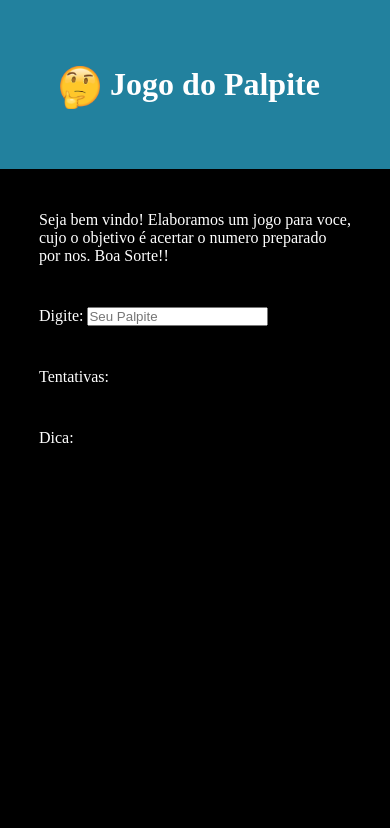
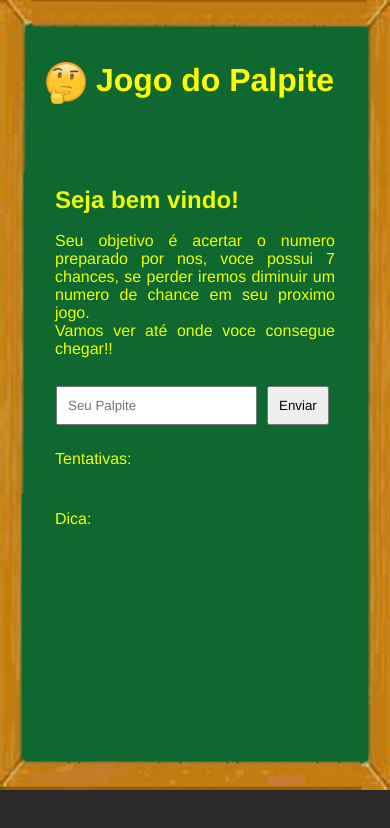
Before and after one commit to Paulo-Fraga/-Qual-o-seu-Palpite-, a plain HTML site: page index.html in a window 390 px wide. Drawn offline with Linux system fonts and the light colour scheme.

Commit message:
layout desenvolvido para mobile

```diff
--- a/css/style.css
+++ b/css/style.css
@@ -1,37 +1,85 @@
 *{
     margin: 0;
     padding: 0;
-    color: rgb(255, 255, 255);
+
+    font-family: 'Franklin Gothic Medium', 'Arial Narrow', Arial, sans-serif
 }
 body{
-    background-color: black;
+    background-color: rgb(43, 42, 42);    background-image: url('../img/background.png');
+    background-size: 100%;
+    background-repeat: no-repeat;
+
 }
-header{
+.tremera{
+    animation: 200ms tremer;
+}
+main{
 
-
-    background-color: rgb(34, 129, 158);
+    background-position: rotate;
 }
 .conteiner-1{
     display: flex;
     width: 100vw;
-    height: 20vh;
+    height: 19vh;
     justify-content: center;
     align-items: center;
+    color: yellow;
 }
 .conteiner-1 span{
     position: relative;
     bottom: -5px;
     left: -10px;
+
 }
 .formt{
-    width: 80vw;
-    padding:5vh 0px 0px 0px;
+    width: 60vw;
+    min-width: 280px;
+    padding:3vh 0px 0px 0px;
     margin: auto;
-    text-justify: justify;
+    text-justify: center;
+    text-align: justify;
+    color: rgb(238, 255, 0);
 }
 .img-emoji{
     width: 40px;
+    animation: 20s girar;
+    animation-delay: 20s;
 }
 .dica{
     padding-top: 5vh;
+
 }
+.palpite, .btn{
+    display: flex;
+    margin-top: 10px;
+    padding: 10px;
+    margin-left: 1px;
+}
+.btn{
+    margin-left: 10px;
+}
+.usuario{
+    display:flex;
+}
+.resp{
+    display:flex;
+}
+@keyframes tremer{
+    from{
+        transform: translateX(10px);
+    }
+    50%{
+        transform: translateX(-10px);
+    }
+    to{
+        transform: translateX(10px);
+    }
+}@keyframes girar{
+    from{
+        transform: rotate(0deg);
+    }
+
+    to{
+        transform: rotate(720deg);
+    }
+}
--- a/index.html
+++ b/index.html
@@ -15,16 +15,22 @@
             </span>
             <h1>Jogo do Palpite</h1>
 
+
         </div>
     </header>
     <main>
         <div class="conteiner-2">
             <div class="formt">
-                <p>Seja bem vindo! Elaboramos um jogo para voce, cujo o objetivo é acertar o numero preparado por nos. Boa Sorte!!</p>
+                <h2>Seja bem vindo!</h2>
+                <br>
+                <p>Seu objetivo é acertar o numero preparado por nos, voce possui 7 chances, se perder iremos diminuir um numero de chance em seu proximo jogo.</p>
+                <p>Vamos ver até onde voce consegue chegar!!</p>
+                <br>
+                <div class="usuario" id="usuario">
 
-            <div class="formt">
-                <label for="">Digite:</label>
-                <input class="palpite" type="number" placeholder="Seu Palpite">
+                    <input id="palpite" class="palpite" type="number" placeholder="Seu Palpite">
+                    <input id="btn" class="btn palpite" type="button" value="Enviar">
+                </div>
             </div>
             <div id="res" class="formt">
                 <div class="tentativas">
@@ -41,6 +47,6 @@
     <footer>
 
     </footer>
-
+ <script src="./js/app.js"></script>
 </body>
 </html>
--- a/js/app.js
+++ b/js/app.js
@@ -0,0 +1,9 @@
+var palpite = document.querySelector('#palpite');
+
+var botao = document.querySelector('#rsp');
+
+botao.addEventListener('click',function(){
+    var resp = palpite.value
+    var trema = window.navigator.vibrate(200);
+
+});
```
Also changed, not shown: img/OIP.jpg (added), img/OIP2.jpg (added), img/background.png (added).
